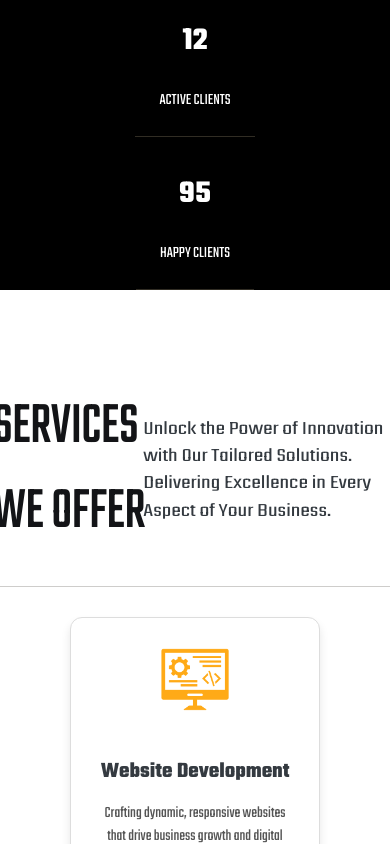
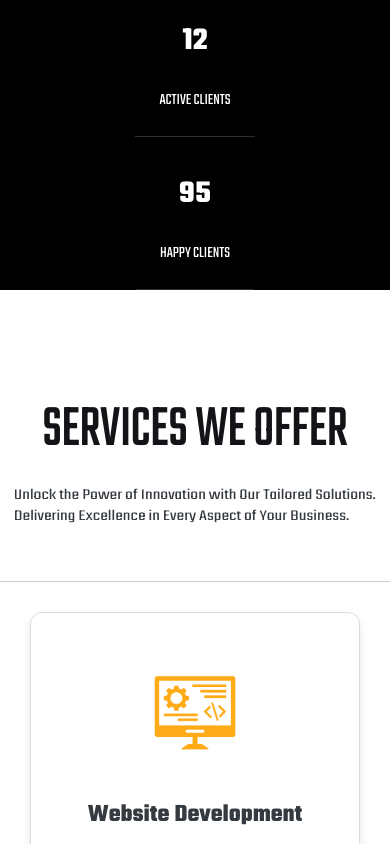
Before and after one commit to hemanthkanna/ThinkBig, a React (Vite) app: page / in a window 390 px wide. Shown: the part 1156-2000 px from the top of the page. Built offline with nearby package versions, Linux system fonts and the light colour scheme.

Commit message:
cards updated

```diff
--- a/src/App.css
+++ b/src/App.css
@@ -316,8 +316,10 @@ button:hover {
 
 .services-text {
   display: flex;
-  justify-content: space-evenly;
+  justify-content: center;
   align-items: center;
+  flex-wrap: wrap;
+  text-overflow: hidden;
   gap: 10px;
   border-bottom: 1px solid rgba(59, 54, 47, 0.247);
   padding: 3rem 0.5rem;
@@ -352,27 +354,27 @@ button:hover {
   border-radius: 12px;
   box-shadow: 0 6px 10px rgba(0, 0, 0, 0.1);
   width: 100%;
-  max-width: 250px; /* Increased maximum width for each card */
+  max-width: 450px; /* Increased maximum width for each card */
   text-align: center;
   overflow: hidden;
   transition: transform 0.3s ease, box-shadow 0.3s ease;
-  padding: 20px; /* Adds padding inside the card */
+  padding: 50px; /* Adds padding inside the card */
 }
 
 .card img {
-  width: 5rem;
+  width: 6rem;
   height: auto;
   object-fit: cover;
   margin-bottom: 15px; /* Adds spacing below the image */
 }
 
 .card h2 {
-  font-size: 22px; /* Increased font size for the title */
+  font-size: 25px; /* Increased font size for the title */
   margin: 15px 0;
 }
 
 .card p {
-  font-size: 16px; /* Increased font size for the paragraph */
+  font-size: 20px; /* Increased font size for the paragraph */
   color: #555;
   padding: 0 10px 20px;
 }
@@ -386,18 +388,45 @@ button:hover {
 
 /* Responsive adjustments */
 @media (min-width: 768px) {
+  .services-text {
+    flex-direction: column; /* Stacks text vertically */
+    gap: 20px; /* Reduces gap between items */
+    font-size: 1rem;
+  }
+
+  .services-text p {
+    font-size: 1.5rem; /* Decreases font size for larger screens */
+  }
+
   .card {
     flex: 1 1 calc(33.33% - 60px); /* Adjusts spacing and size for larger screens */
   }
 }
 
 @media (max-width: 767px) {
+  .services-text {
+    flex-direction: column; /* Stacks text vertically */
+    gap: 20px; /* Reduces gap between items */
+    font-size: 1rem;
+  }
+
+  .services-text p {
+    font-size: 1.2rem; /* Decreases font size for larger screens */
+  }
   .card {
     flex: 1 1 calc(50% - 30px); /* Adjusts for medium screens */
   }
 }
 
 @media (max-width: 480px) {
+  .services-text {
+    flex-direction: column; /* Stacks text vertically */
+    gap: 20px; /* Reduces gap between items */
+  }
+
+  .services-text p {
+    font-size: 1.2rem; /* Decreases font size for larger screens */
+  }
   .card {
     flex: 1 1 100%; /* Stacks cards on small screens */
   }
```
